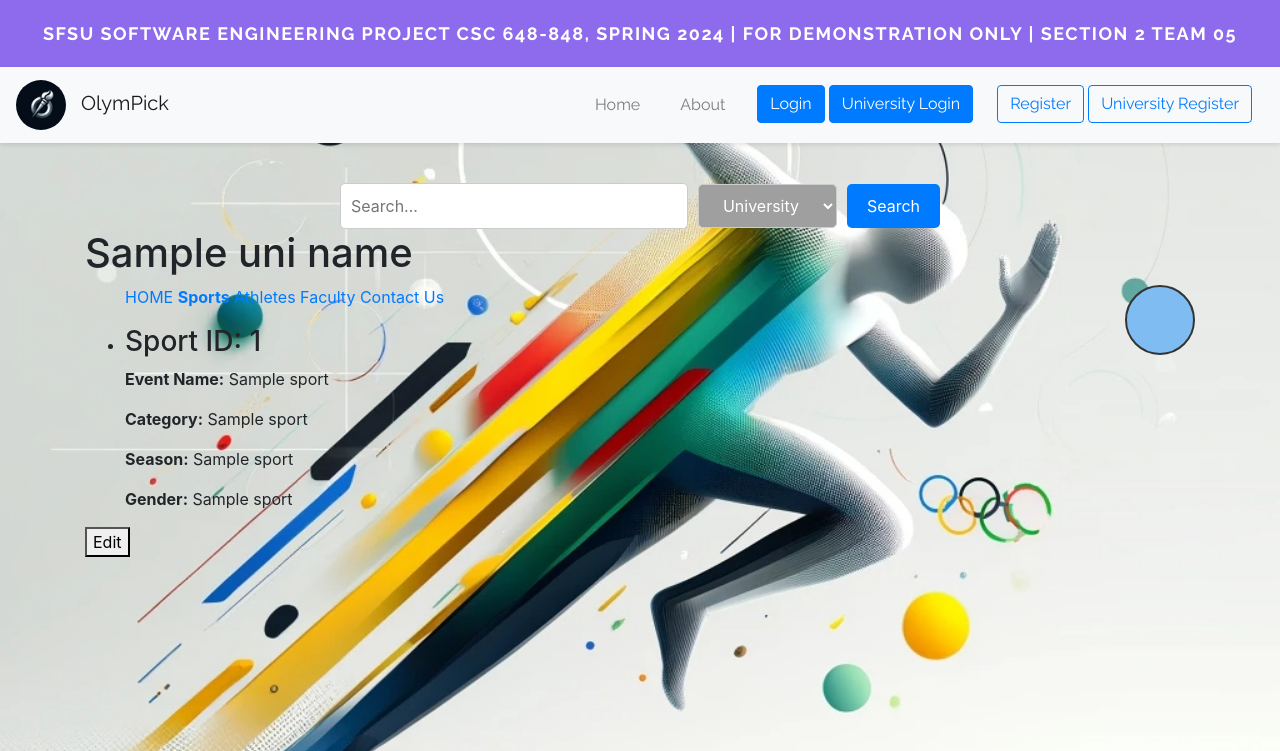
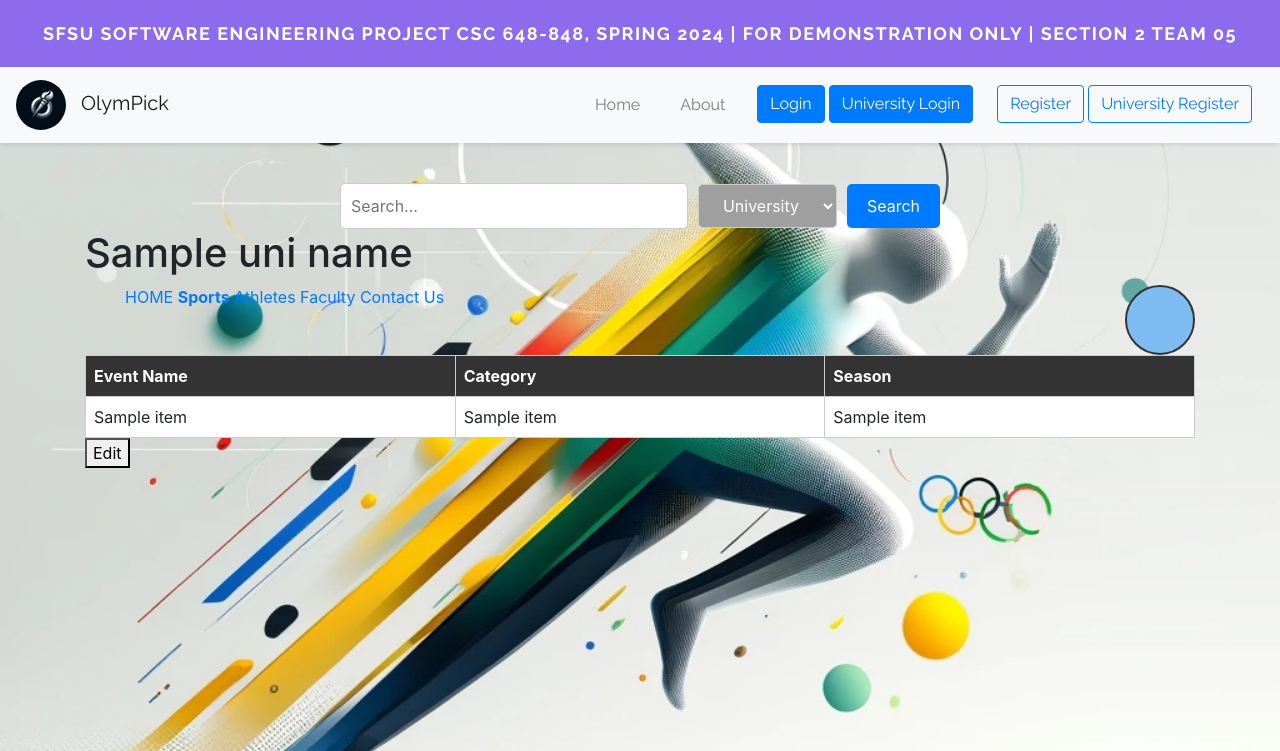
Before and after one commit to hkwon4/OlymPick, a Flask app: template application/templates/universitySports.html in a window 1280 px wide. Shown: the top 751 px of the page. Run offline with Flask 3, Linux system fonts and the light colour scheme; the template is opened without the code that fills it: most values are stand-ins (such as "Sample title", 1, 10 or a date in 2020); some libraries are stand-ins or nearby versions.

Commit message:
Added Athletes & Sports

```diff
--- a/application/templates/universitySports.html
+++ b/application/templates/universitySports.html
@@ -49,6 +49,23 @@
     .dropdown:hover .dropdown-content {
         display: block;
     }
+    table {
+        width: 100%;
+        border-collapse: collapse;
+        table-layout: fixed;
+    }
+    th, td {
+        border: 1px solid #ccc;
+        text-align: left;
+        padding: 8px;
+    }
+    th {
+        background-color: #333;
+        color: white;
+    }
+    tr {
+        background-color: white;
+    }
 </style>
 {% endblock %}
 
@@ -76,21 +93,20 @@
                 <a href="{{ url_for('universityPage.contact', uni_name=uni_name) }}">Contact Us</a>
             </ul>
         </div>
-        <ul>
-            {% for sport in sports_info %}
-            <li>
-                <div class="sport-info">
-                    <h3>Sport ID: {{ sport[0] }}</h3>
-                    <p><strong>Event Name:</strong> {{ sport[1] }}</p>
-                    <p><strong>Category:</strong> {{ sport[2] }}</p>
-                    <p><strong>Season:</strong> {{ sport[3] }}</p>
-                    <p><strong>Gender:</strong> {{ sport[4] }}</p>
-                    <!-- Add more fields as needed -->
-
-                </div>
-            </li>
+        <table>
+            <tr>
+                <th>Event Name</th>
+                <th>Category</th>
+                <th>Season</th>
+            </tr>
+            {% for item in sports_info %}
+            <tr>
+                <td>{{ item[1] }}</td>
+                <td>{{ item[2] }}</td>
+                <td>{{ item[3] }}</td>
+            </tr>
             {% endfor %}
-        </ul>
+        </table>
         <button onclick="toggleEditSection()">Edit</button>
 
 
```
Also changed, not shown: application/templates/universityAthletes.html (+28 -9 lines).
